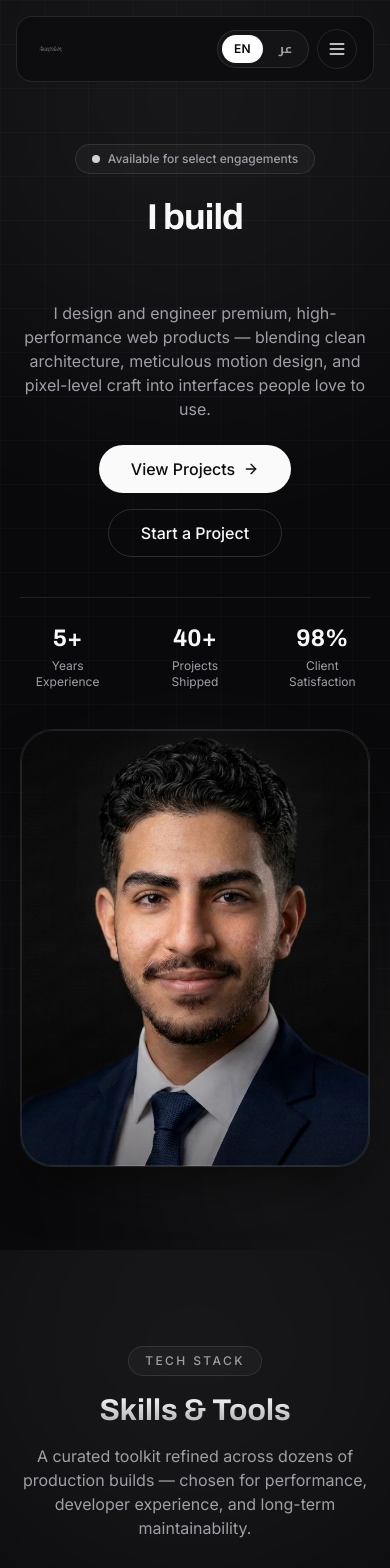
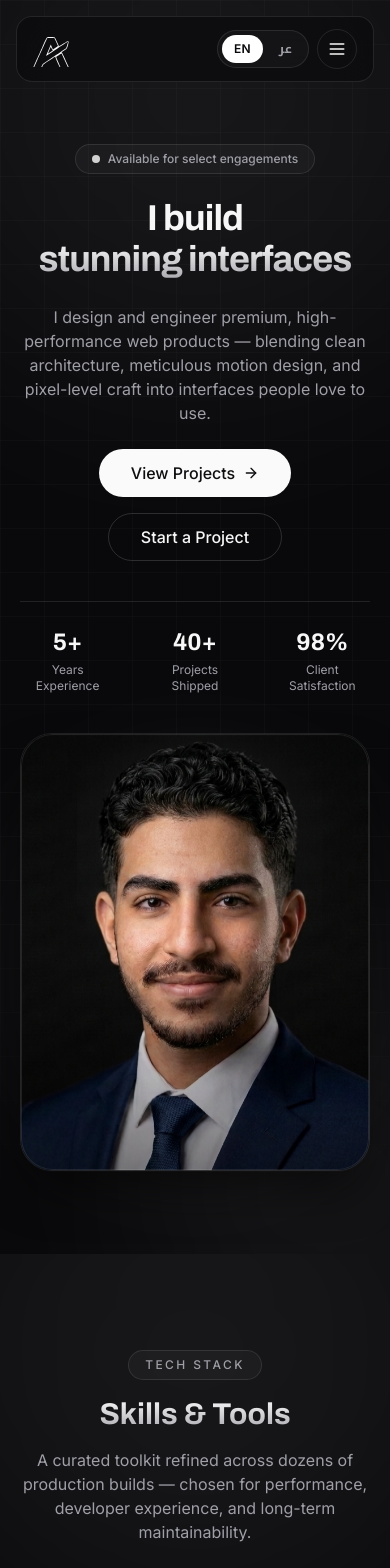
Before and after one commit to baraamoh18/Baraa-s-portfolio, a React (Vite) app: page / in a window 390 px wide. Shown: the top 1568 px of the page. Built offline with nearby package versions, Linux system fonts and the light colour scheme.

Commit message:
add responsive HeroSection with animated flip-words, glowing avatar, and supporting layout components

```diff
--- a/src/components/layout/navbar.tsx
+++ b/src/components/layout/navbar.tsx
@@ -1,7 +1,7 @@
 import { useState, type MouseEvent } from "react";
 import { useTranslation } from "react-i18next";
 import { Button } from "@/components/ui/button";
-import { Logo } from "@/components/ui/logo";
+import { LogoMark } from "@/components/ui/logo-mark";
 import { LanguageSwitcher } from "@/components/layout/language-switcher";
 import {
   MobileNavHeader,
@@ -39,8 +39,8 @@ export const Navbar = () => {
   return (
     <ResizableNavbar>
       <NavBody>
-        <a href="#home" onClick={handleLogoClick} className="flex items-center gap-2">
-          <Logo className="h-6 w-auto text-foreground" />
+        <a href="#home" onClick={handleLogoClick} className="flex items-center group">
+          <LogoMark className="h-10 w-10 text-foreground transition-transform duration-200 group-hover:scale-110" />
         </a>
         <NavItems items={navItems} onItemClick={scrollToSection} />
         <div className="flex items-center gap-3">
@@ -53,8 +53,8 @@ export const Navbar = () => {
 
       <div className="px-4 pt-4">
         <MobileNavHeader>
-          <a href="#home" onClick={handleLogoClick} className="flex items-center gap-2">
-            <Logo className="h-5 w-auto text-foreground" />
+          <a href="#home" onClick={handleLogoClick} className="flex items-center group">
+            <LogoMark className="h-9 w-9 text-foreground transition-transform duration-200 group-hover:scale-110" />
           </a>
           <div className="flex items-center gap-2">
             <LanguageSwitcher />
--- a/src/components/sections/hero-section.tsx
+++ b/src/components/sections/hero-section.tsx
@@ -52,7 +52,7 @@ export const HeroSection = () => {
             initial={{ opacity: 0, y: 24 }}
             animate={{ opacity: 1, y: 0 }}
             transition={{ duration: 0.6, delay: 0.1 }}
-            className="font-display text-4xl font-bold leading-[1.1] tracking-tight text-foreground sm:text-5xl md:text-6xl"
+            className="font-display text-4xl font-bold leading-[1.15] tracking-tight text-foreground sm:text-5xl md:text-6xl overflow-visible"
           >
             {t("hero.titlePrefix")}{" "}
             <br className="hidden sm:block" />
@@ -103,6 +103,7 @@ export const HeroSection = () => {
           <GlowingAvatar
             src="/images/headshot.jpeg"
             alt={t("hero.greeting")}
+            href="https://www.linkedin.com/in/albaraa-mohamed-830498284/"
             className="h-[26rem] sm:h-[32rem]"
           />
         </motion.div>
--- a/src/components/ui/flip-words.tsx
+++ b/src/components/ui/flip-words.tsx
@@ -1,4 +1,4 @@
-import { useCallback, useEffect, useState } from "react";
+import { useEffect, useState } from "react";
 import { AnimatePresence, motion } from "framer-motion";
 import { cn } from "@/lib/utils";
 
@@ -9,81 +9,47 @@ export interface FlipWordsProps {
 }
 
 /**
- * Cycles through a list of words with a staggered letter-in / blur-out
- * transition, in the spirit of Aceternity UI's Flip Words component.
+ * Cycles through a list of words with a smooth blur/slide transition.
+ * Gradient is applied via inline style on the outer motion.span so that
+ * background-clip:text is never broken by framer's color interpolation.
  */
 export const FlipWords = ({
   words,
-  duration = 2600,
+  duration = 3000,
   className,
 }: FlipWordsProps) => {
   const [index, setIndex] = useState(0);
-  const [isAnimating, setIsAnimating] = useState(false);
-
-  const startAnimation = useCallback(() => {
-    setIsAnimating(true);
-  }, []);
 
   useEffect(() => {
-    if (isAnimating || words.length < 2) return;
-    const timeout = setTimeout(startAnimation, duration);
-    return () => clearTimeout(timeout);
-  }, [isAnimating, duration, startAnimation, words.length]);
+    if (!words || words.length < 2) return;
+    const interval = setInterval(() => {
+      setIndex((prev) => (prev + 1) % words.length);
+    }, duration);
+    return () => clearInterval(interval);
+  }, [words, duration]);
 
-  const currentWord = words[index % words.length] ?? "";
+  if (!words || words.length === 0) return null;
+
+  const currentWord = words[index] ?? "";
 
   return (
-    <AnimatePresence
-      mode="wait"
-      onExitComplete={() => {
-        setIndex((prev) => (prev + 1) % words.length);
-        setIsAnimating(false);
-      }}
-    >
+    <AnimatePresence mode="wait">
       <motion.span
-        key={currentWord}
-        initial={{ opacity: 0, y: 12 }}
-        animate={{ opacity: 1, y: 0 }}
-        transition={{ type: "spring", stiffness: 120, damping: 14 }}
-        exit={{
-          opacity: 0,
-          y: -32,
-          x: 8,
-          filter: "blur(10px)",
-          scale: 1.05,
-          position: "absolute",
+        key={currentWord + index}
+        initial={{ opacity: 0, y: 20, filter: "blur(12px)" }}
+        animate={{ opacity: 1, y: 0, filter: "blur(0px)" }}
+        exit={{ opacity: 0, y: -20, filter: "blur(12px)" }}
+        transition={{ duration: 0.5, ease: [0.22, 1, 0.36, 1] }}
+        className={cn("inline-block whitespace-nowrap", className)}
+        style={{
+          background: "linear-gradient(180deg, #ffffff 0%, #a6a6ac 100%)",
+          WebkitBackgroundClip: "text",
+          backgroundClip: "text",
+          WebkitTextFillColor: "transparent",
+          color: "transparent",
         }}
-        className={cn("inline-block whitespace-nowrap text-gradient", className)}
       >
-        {currentWord.split(" ").map((word, wordIndex) => (
-          <motion.span
-            key={word + wordIndex}
-            initial={{ opacity: 0, y: 10, filter: "blur(6px)" }}
-            animate={{ opacity: 1, y: 0, filter: "blur(0px)" }}
-            transition={{
-              delay: wordIndex * 0.08,
-              duration: 0.35,
-              ease: "easeOut",
-            }}
-            className="inline-block whitespace-nowrap"
-          >
-            {word.split("").map((letter, letterIndex) => (
-              <motion.span
-                key={word + letterIndex}
-                initial={{ opacity: 0, y: 6 }}
-                animate={{ opacity: 1, y: 0 }}
-                transition={{
-                  delay: wordIndex * 0.08 + letterIndex * 0.025,
-                  duration: 0.25,
-                }}
-                className="inline-block"
-              >
-                {letter}
-              </motion.span>
-            ))}
-            <span className="inline-block">&nbsp;</span>
-          </motion.span>
-        ))}
+        {currentWord}
       </motion.span>
     </AnimatePresence>
   );
--- a/src/components/ui/glowing-avatar.tsx
+++ b/src/components/ui/glowing-avatar.tsx
@@ -1,3 +1,4 @@
+import { useState } from "react";
 import { motion } from "framer-motion";
 import { cn } from "@/lib/utils";
 
@@ -5,14 +6,20 @@ export interface GlowingAvatarProps {
   src: string;
   alt: string;
   className?: string;
+  href?: string;
 }
 
 /**
  * The hero headshot: a floating card with a soft, breathing glow behind it.
+ * Supports an optional `href` to make the card a clickable link with a
+ * LinkedIn-style hover overlay.
  */
-export const GlowingAvatar = ({ src, alt, className }: GlowingAvatarProps) => {
+export const GlowingAvatar = ({ src, alt, className, href }: GlowingAvatarProps) => {
+  const [hovered, setHovered] = useState(false);
+
   return (
     <div className={cn("relative flex items-center justify-center", className)}>
+      {/* Ambient breathing glow */}
       <motion.div
         aria-hidden
         className="absolute h-[80%] w-[80%] rounded-full bg-white/[0.14] blur-[80px]"
@@ -35,7 +42,22 @@ export const GlowingAvatar = ({ src, alt, className }: GlowingAvatarProps) => {
         <motion.div
           animate={{ y: [0, -14, 0] }}
           transition={{ duration: 6, repeat: Infinity, ease: "easeInOut" }}
-          className="relative mx-auto aspect-[4/5] w-full max-w-sm overflow-hidden rounded-[2rem] border border-white/10 shadow-2xl shadow-black/60"
+          className="relative mx-auto aspect-[4/5] w-full max-w-sm"
+        >
+          {/* Clickable card wrapper */}
+          <a
+            href={href}
+            target="_blank"
+            rel="noopener noreferrer"
+            aria-label="View LinkedIn profile"
+            className="group block h-full w-full"
+            onMouseEnter={() => setHovered(true)}
+            onMouseLeave={() => setHovered(false)}
+          >
+            <motion.div
+              animate={hovered ? { scale: 1.03, y: -6 } : { scale: 1, y: 0 }}
+              transition={{ type: "spring", stiffness: 260, damping: 22 }}
+              className="relative h-full w-full overflow-hidden rounded-[2rem] border border-white/10 shadow-2xl shadow-black/60"
             >
               <img
                 src={src}
@@ -47,8 +69,45 @@ export const GlowingAvatar = ({ src, alt, className }: GlowingAvatarProps) => {
                 height={600}
                 className="h-full w-full object-cover"
               />
+
+              {/* Base gradient */}
               <div className="absolute inset-0 bg-gradient-to-t from-black/50 via-transparent to-transparent" />
+
+              {/* Hover overlay with LinkedIn CTA */}
+              <motion.div
+                animate={hovered ? { opacity: 1 } : { opacity: 0 }}
+                transition={{ duration: 0.25 }}
+                className="absolute inset-0 flex flex-col items-center justify-end gap-3 bg-gradient-to-t from-black/80 via-black/30 to-transparent pb-8"
+              >
+                <motion.div
+                  animate={hovered ? { y: 0, opacity: 1 } : { y: 12, opacity: 0 }}
+                  transition={{ duration: 0.3, delay: 0.05 }}
+                  className="flex items-center gap-2 rounded-full border border-white/20 bg-white/10 px-5 py-2.5 backdrop-blur-sm"
+                >
+                  {/* LinkedIn icon */}
+                  <svg
+                    className="h-4 w-4 text-white"
+                    fill="currentColor"
+                    viewBox="0 0 24 24"
+                    aria-hidden
+                  >
+                    <path d="M20.447 20.452h-3.554v-5.569c0-1.328-.027-3.037-1.852-3.037-1.853 0-2.136 1.445-2.136 2.939v5.667H9.351V9h3.414v1.561h.046c.477-.9 1.637-1.85 3.37-1.85 3.601 0 4.267 2.37 4.267 5.455v6.286zM5.337 7.433a2.062 2.062 0 0 1-2.063-2.065 2.064 2.064 0 1 1 2.063 2.065zm1.782 13.019H3.555V9h3.564v11.452zM22.225 0H1.771C.792 0 0 .774 0 1.729v20.542C0 23.227.792 24 1.771 24h20.451C23.2 24 24 23.227 24 22.271V1.729C24 .774 23.2 0 22.222 0h.003z" />
+                  </svg>
+                  <span className="text-sm font-medium text-white">View Profile</span>
+                </motion.div>
+              </motion.div>
+
+              {/* Subtle border ring */}
               <div className="absolute inset-0 rounded-[2rem] ring-1 ring-inset ring-white/10" />
+
+              {/* Hover border highlight */}
+              <motion.div
+                animate={hovered ? { opacity: 1 } : { opacity: 0 }}
+                transition={{ duration: 0.25 }}
+                className="absolute inset-0 rounded-[2rem] ring-1 ring-inset ring-white/30"
+              />
+            </motion.div>
+          </a>
         </motion.div>
       </motion.div>
     </div>
--- /dev/null
+++ b/src/components/ui/logo-mark.tsx
@@ -0,0 +1,40 @@
+import * as React from "react";
+import { cn } from "@/lib/utils";
+import { LOGOMARK_PATHS, LOGOMARK_TRANSFORM } from "./logo-paths";
+
+export interface LogoMarkProps extends React.SVGAttributes<SVGSVGElement> {
+  className?: string;
+}
+
+/**
+ * The standalone "A" brand icon — extracted from the full wordmark.
+ * Cropped tight around the glyph so it renders crisply at small navbar sizes.
+ * Uses `currentColor` so it adapts automatically to dark/light themes.
+ */
+export const LogoMark = React.forwardRef<SVGSVGElement, LogoMarkProps>(
+  ({ className, ...props }, ref) => {
+    return (
+      <svg
+        ref={ref}
+        /* Tight crop around the A glyph in the transformed 600×335 viewport.
+           After transform translate(0,335) scale(0.1,-0.1):
+           Raw x: ~2490–3490 → SVG x: ~249–349
+           Raw y: ~1400–2200 → SVG y: ~115–195
+           Adding small padding on each side. */
+        viewBox="240 100 120 110"
+        preserveAspectRatio="xMidYMid meet"
+        className={cn("text-current", className)}
+        role="img"
+        aria-label="Baraa logo"
+        {...props}
+      >
+        <g transform={LOGOMARK_TRANSFORM} fill="currentColor" stroke="none">
+          {LOGOMARK_PATHS.map((d, index) => (
+            <path key={index} d={d} />
+          ))}
+        </g>
+      </svg>
+    );
+  },
+);
+LogoMark.displayName = "LogoMark";
--- a/src/components/ui/logo-paths.ts
+++ b/src/components/ui/logo-paths.ts
@@ -5,6 +5,34 @@
  */
 export const LOGO_VIEWBOX = "0 0 600.000000 335.000000";
 export const LOGO_TRANSFORM = "translate(0.000000,335.000000) scale(0.100000,-0.100000)";
+
+/**
+ * The standalone "A" logomark — extracted from the brand icon SVG.
+ * Same coordinate system as the wordmark but only contains the A glyph.
+ * Used in the navbar where space is tight and the full wordmark is too wide.
+ */
+export const LOGOMARK_VIEWBOX = "0 0 600.000000 335.000000";
+export const LOGOMARK_TRANSFORM = "translate(0.000000,335.000000) scale(0.100000,-0.100000)";
+export const LOGOMARK_PATHS: string[] = [
+  `M2874 2190 c-18 -7 -77 -124 -166 -330 -10 -25 -32 -72 -49 -106 -16
+-34 -29 -64 -29 -68 0 -4 -19 -46 -41 -94 -23 -48 -49 -105 -59 -127 -29 -66
+-47 -106 -84 -189 -20 -43 -36 -85 -36 -92 0 -25 39 -34 148 -34 123 0 124 0
+164 84 20 44 38 60 153 138 72 49 137 92 145 95 8 4 21 13 30 20 9 8 34 25 56
+38 31 18 41 21 41 10 0 -21 56 -156 128 -308 l36 -78 122 2 c157 3 177 15 141
+84 -8 17 -45 95 -81 175 -77 172 -111 239 -130 262 -13 15 -8 21 49 59 35 24
+76 53 92 64 31 22 44 53 71 170 15 60 15 77 5 90 -7 8 -16 15 -20 15 -4 0 -68
+-40 -143 -90 -128 -84 -159 -101 -155 -82 1 7 -19 52 -94 214 -22 47 -39 70
+-57 77 -31 12 -208 13 -237 1z m293 -137 c30 -65 58 -127 62 -138 7 -17 -5
+-28 -80 -77 l-87 -57 -35 85 -34 86 -48 -119 c-27 -65 -63 -151 -81 -190 -33
+-73 -34 -84 -5 -60 9 8 165 110 346 227 182 117 339 220 349 229 18 15 19 15
+14 -4 -3 -11 -16 -58 -29 -105 -12 -47 -29 -93 -38 -102 -9 -9 -187 -131 -396
+-271 l-380 -253 -29 -62 -30 -62 -117 0 -117 0 120 268 c66 147 163 362 215
+477 52 116 97 218 100 228 5 15 20 17 125 17 l119 0 56 -117z m-113 -288 c17
+-13 7 -23 -68 -65 -31 -18 -59 -36 -62 -41 -3 -5 -9 -9 -14 -9 -10 0 6 51 39
+123 12 26 26 59 32 74 l11 28 24 -50 c13 -27 30 -55 38 -60z m409 -353 l105
+-233 -124 3 -125 3 -74 170 c-41 94 -73 173 -72 177 4 13 172 125 178 119 3
+-3 54 -111 112 -239z`,
+];
 
 export const LOGO_PATHS: string[] = [
   `M1288 2030 c-57 -3 -102 -10 -109 -17 -10 -10 -13 -95 -14 -338 -1
```
Also changed, not shown: public/images/logo-mark.svg (added). Lines whose indentation alone changed are shown as unchanged.
